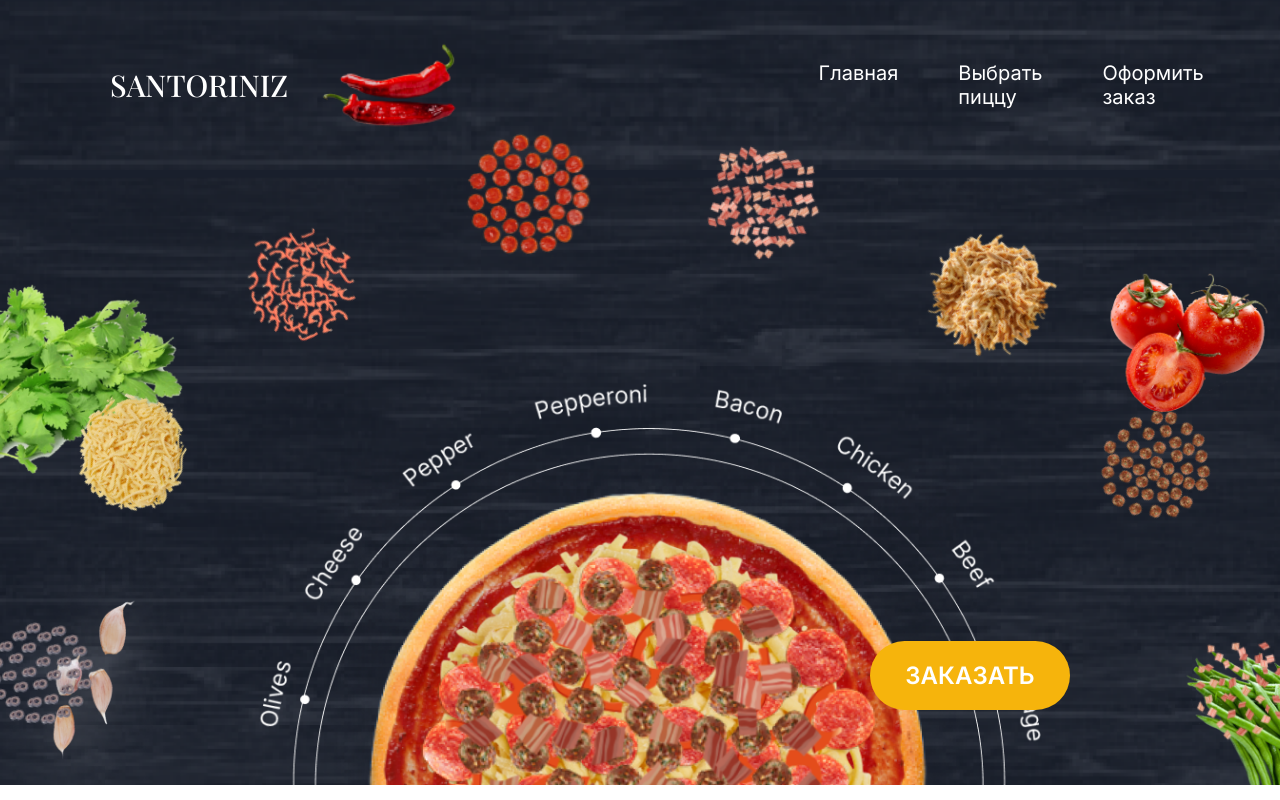
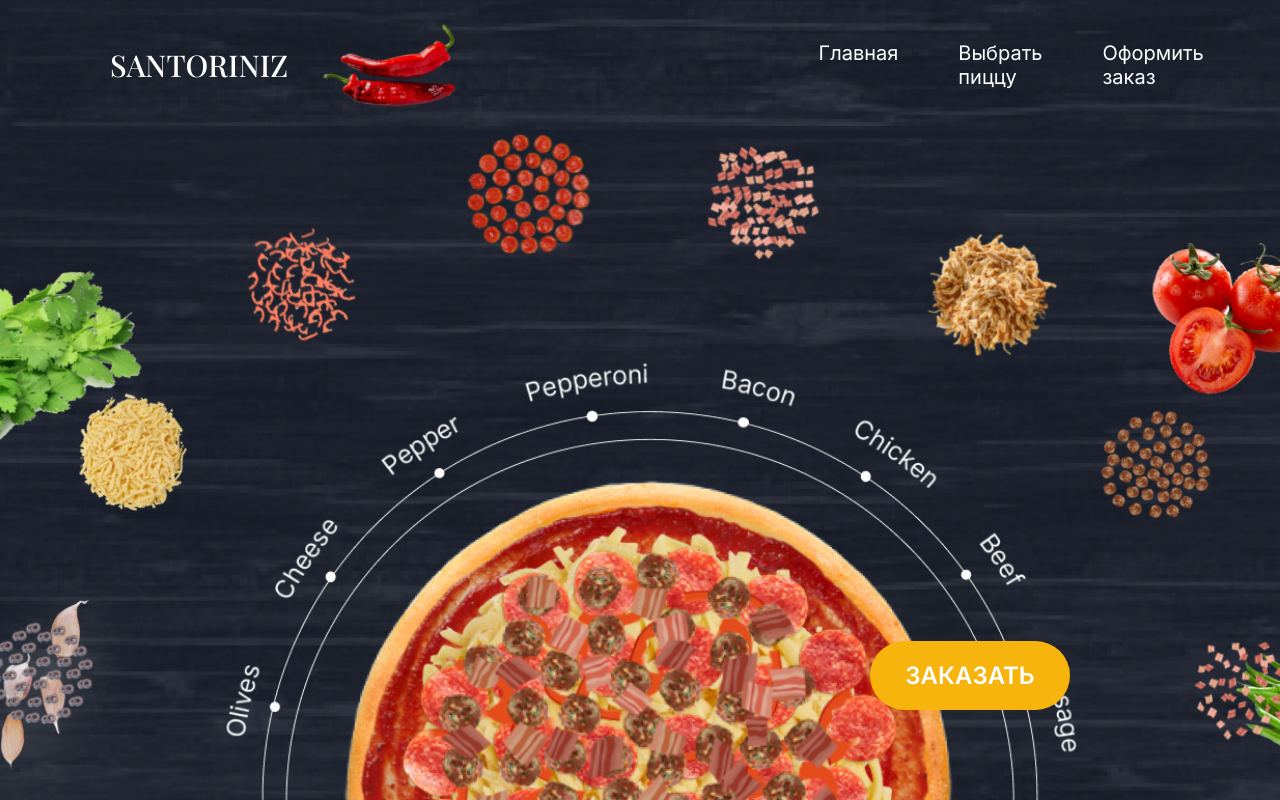
Before and after one commit to Melly5/pizza-cite, a React (Vite) app: page / in a window 1280 px wide. Shown: the top 800 px of the page. Built offline with nearby package versions, Linux system fonts and the light colour scheme.

Commit message:
refactor: поправить отступы

```diff
--- a/src/components/Header/Header.scss
+++ b/src/components/Header/Header.scss
@@ -5,7 +5,7 @@
   background-size: cover;
   display: flex;
   align-items: center;
-  padding: 40px 80px;
+  padding: 20px 80px;
   .name {
     width: fit-content;
     margin-left: 30px;
--- a/src/pages/HomePage/HomePage.scss
+++ b/src/pages/HomePage/HomePage.scss
@@ -25,7 +25,7 @@
 }
 .wrapper {
   width: 100%;
-  height: calc(100vh - 185px);
+  height: calc(100vh - 130px);
   background-image: url('/files/homepage/bg-homepage.png');
   background-repeat: no-repeat;
   background-position: center center;
```
